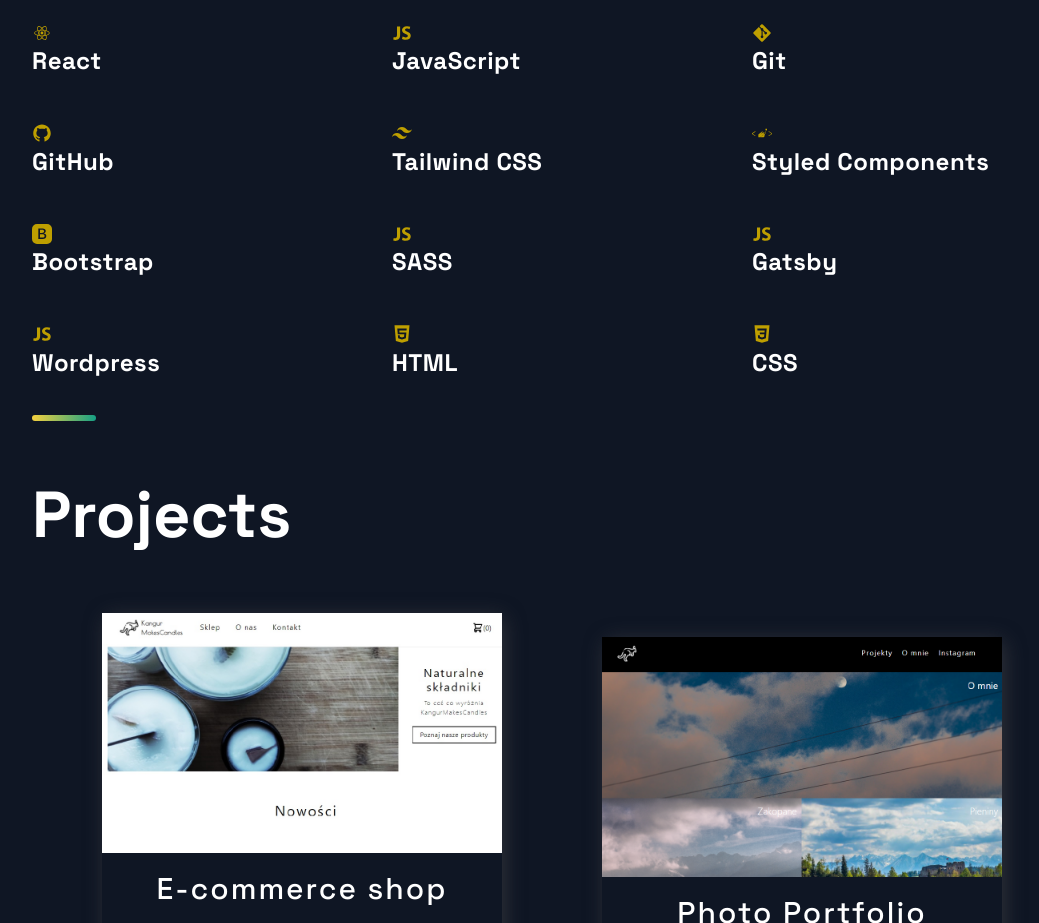
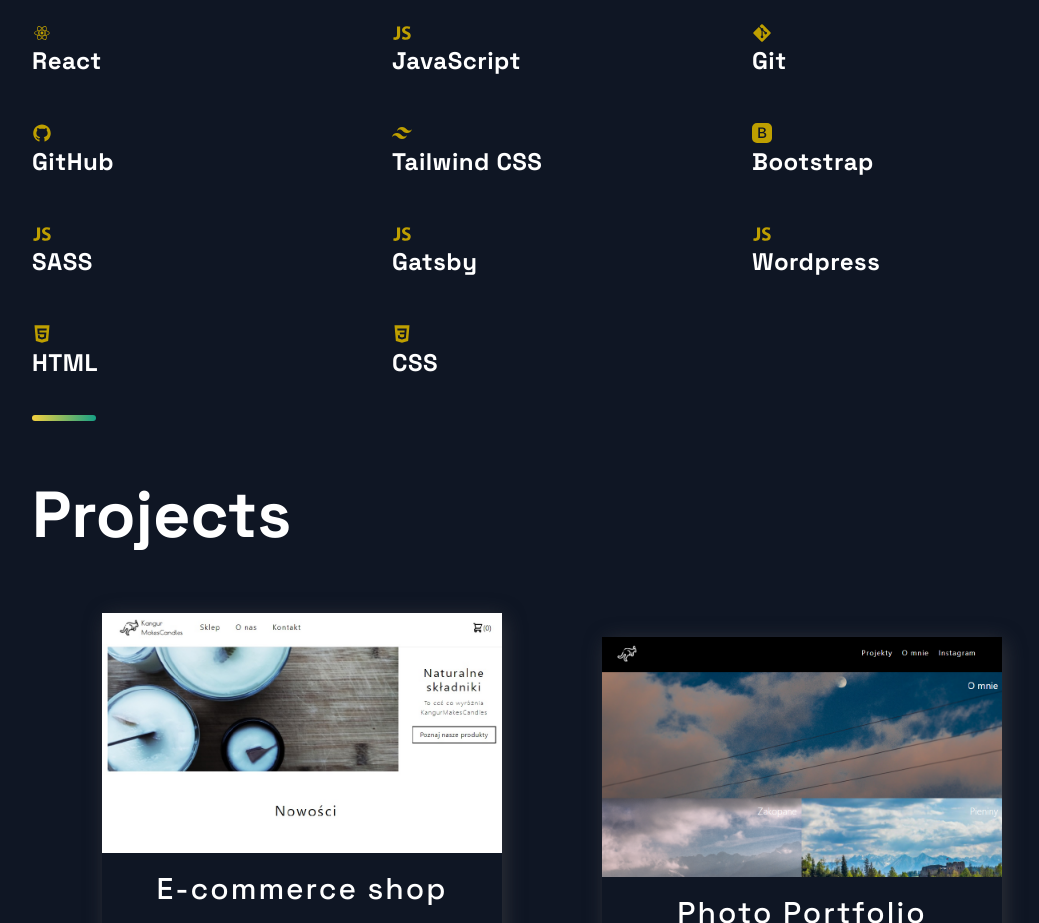
Before and after one commit to yougonnagetyours/my-developer-portfolio, a Next.js app: page / in a window 1280 px wide. Shown: the part 1180-2103 px from the top of the page, without its empty margins (88-1127 px from the left). Built offline with nearby package versions, Linux system fonts and the light colour scheme.

Commit message:
delete styledcomponents position

```diff
--- a/src/components/Technologies/Technologies.js
+++ b/src/components/Technologies/Technologies.js
@@ -2,7 +2,7 @@
 import { DiReact } from 'react-icons/di';
 import { FaGitAlt } from 'react-icons/fa';
 import { AiFillGithub } from 'react-icons/ai';
-import { SiTailwindcss, SiStyledcomponents } from 'react-icons/si';
+import { SiTailwindcss } from 'react-icons/si';
 import { BsFillBootstrapFill } from 'react-icons/bs';
 import { IoLogoJavascript, IoLogoHtml5, IoLogoCss3 } from "react-icons/io";
 import { Section, SectionDivider, SectionText, SectionTitle } from '../../styles/GlobalComponents';
@@ -60,14 +60,6 @@
       </ListItem>
       <ListItem>
         <picture style={{color: "#be9f00"}}>
-          <SiStyledcomponents size="2rem" />
-        </picture>
-        <ListContainer>
-          <ListTitle>Styled Components</ListTitle>
-        </ListContainer>
-      </ListItem>
-      <ListItem>
-        <picture style={{color: "#be9f00"}}>
           <BsFillBootstrapFill size="2rem" />
         </picture>
         <ListContainer>
```
